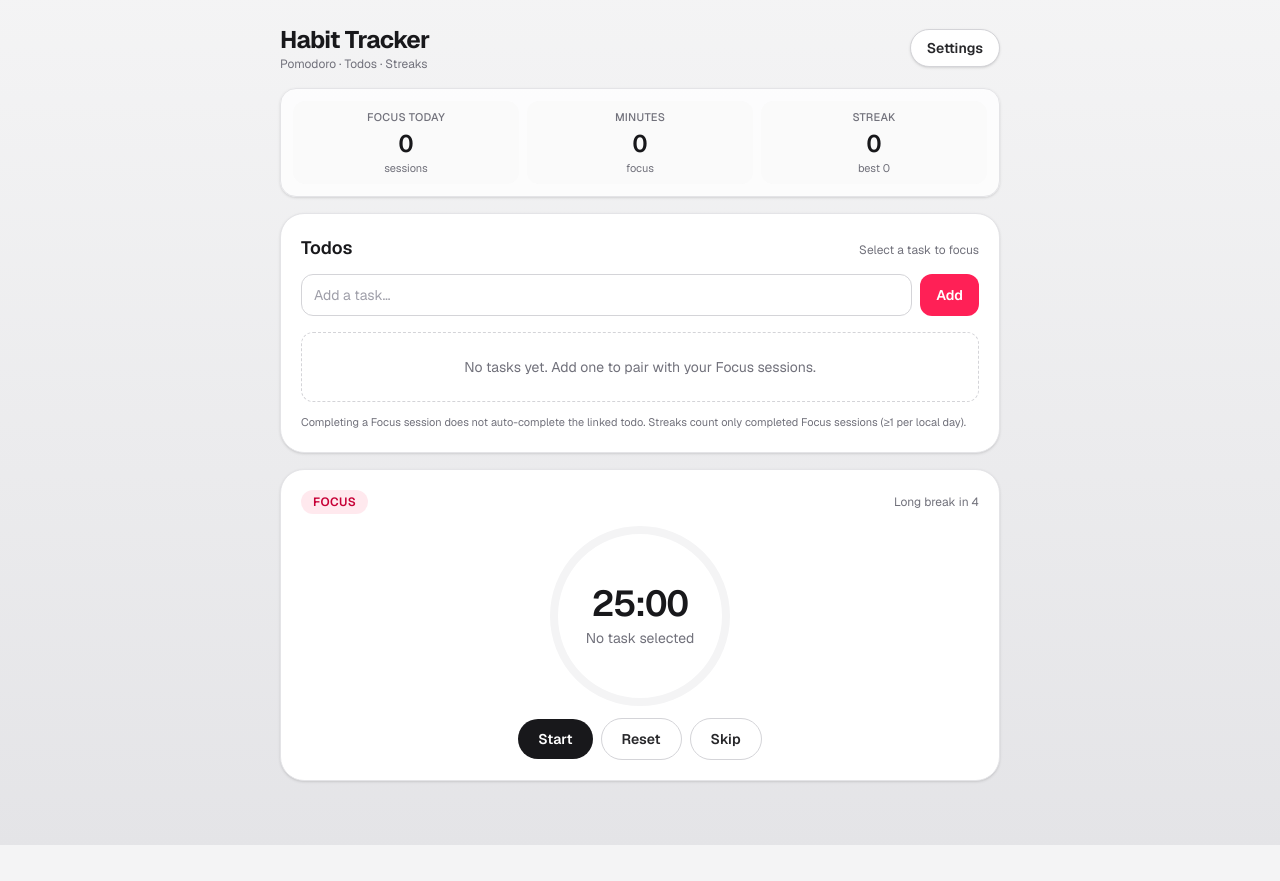
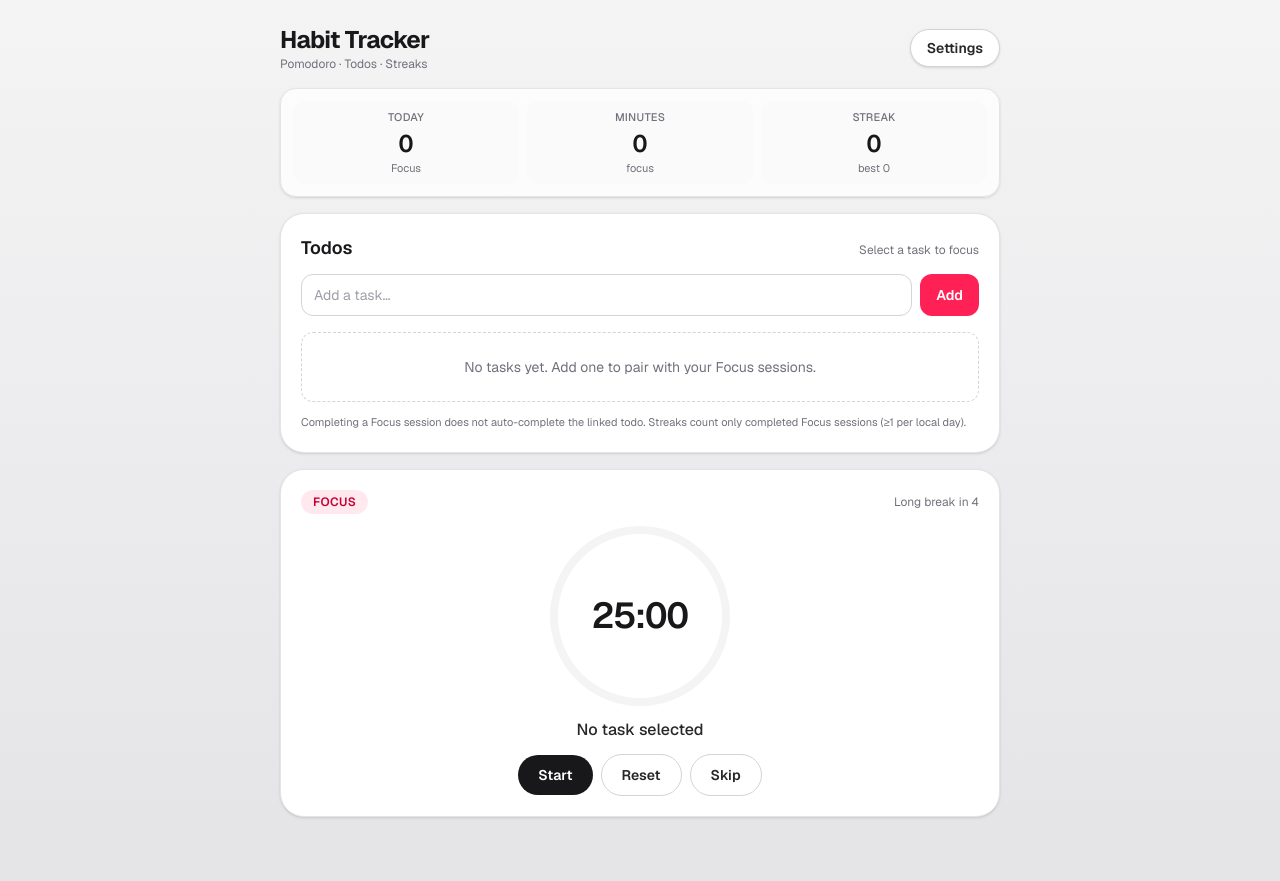
Before and after one commit to CDRchickenpasty/HabitTracker, a Next.js app: page / in a window 1280 px wide. Before the commit the page ends 845 px from the top, so only its background shows below. Built offline with nearby package versions, Linux system fonts and the light colour scheme.

Commit message:
Polish pack: Focus chrome, credit/abandon UX, presets, pre-end cue

```diff
--- a/src/components/Timer.tsx
+++ b/src/components/Timer.tsx
@@ -11,6 +11,7 @@ interface TimerProps {
   activeTodo: Todo | null;
   focusTowardLongBreak: number;
   isPrimary: boolean;
+  minimal?: boolean;
   onStart: () => void;
   onPause: () => void;
   onResume: () => void;
@@ -38,6 +39,7 @@ export function Timer({
   activeTodo,
   focusTowardLongBreak,
   isPrimary,
+  minimal = false,
   onStart,
   onPause,
   onResume,
@@ -50,6 +52,15 @@ export function Timer({
   const c = 2 * Math.PI * r;
   const offset = c * (1 - Math.min(1, Math.max(0, progress)));
 
+  const taskLabel =
+    mode === "focus"
+      ? activeTodo
+        ? activeTodo.text
+        : "No task selected"
+      : activeTodo
+        ? activeTodo.text
+        : null;
+
   return (
     <section
       aria-label="Pomodoro timer"
@@ -57,6 +68,7 @@ export function Timer({
         isPrimary ? "gap-5" : "gap-3"
       }`}
     >
+      {!minimal && (
         <div className="flex w-full items-center justify-between gap-2">
           <span
             className={`rounded-full px-3 py-1 text-xs font-semibold uppercase tracking-wide ${MODE_BG[mode]}`}
@@ -70,6 +82,15 @@ export function Timer({
             Long break in {Math.max(0, 4 - focusTowardLongBreak)}
           </span>
         </div>
+      )}
+
+      {minimal && (
+        <span
+          className={`rounded-full px-3 py-1 text-xs font-semibold uppercase tracking-wide ${MODE_BG[mode]}`}
+        >
+          {modeLabel(mode)}
+        </span>
+      )}
 
       <div
         className="relative"
@@ -100,7 +121,7 @@ export function Timer({
             strokeDashoffset={offset}
           />
         </svg>
-        <div className="absolute inset-0 flex flex-col items-center justify-center">
+        <div className="absolute inset-0 flex flex-col items-center justify-center px-4">
           <span
             className={`font-semibold tabular-nums tracking-tight text-zinc-900 dark:text-zinc-50 ${
               isPrimary ? "text-5xl sm:text-6xl" : "text-4xl"
@@ -108,11 +129,23 @@ export function Timer({
           >
             {formatTime(secondsLeft)}
           </span>
-          <span className="mt-1 max-w-[12rem] truncate text-center text-sm text-zinc-500 dark:text-zinc-400">
-            {activeTodo ? activeTodo.text : "No task selected"}
-          </span>
         </div>
       </div>
+
+      {/* Task title under clock for entire Focus (placeholder if unlinked) */}
+      {mode === "focus" && (
+        <p
+          className="max-w-sm truncate text-center text-base font-medium text-zinc-800 dark:text-zinc-100"
+          title={taskLabel ?? undefined}
+        >
+          {taskLabel}
+        </p>
+      )}
+      {mode !== "focus" && taskLabel && !minimal && (
+        <p className="max-w-sm truncate text-center text-sm text-zinc-500 dark:text-zinc-400">
+          {taskLabel}
+        </p>
+      )}
 
       <div className="flex flex-wrap items-center justify-center gap-2">
         {status === "idle" && (
--- a/src/components/TodayStrip.tsx
+++ b/src/components/TodayStrip.tsx
@@ -5,18 +5,42 @@ import type { DailyStats, StreakState } from "@/lib/types";
 interface TodayStripProps {
   todayStats: DailyStats;
   streak: StreakState;
+  compact?: boolean;
 }
 
-export function TodayStrip({ todayStats, streak }: TodayStripProps) {
+export function TodayStrip({ todayStats, streak, compact = false }: TodayStripProps) {
+  const focusCount = todayStats.focusSessionsCompleted;
+  const streakDays = streak.currentStreak;
+
+  if (compact) {
+    return (
+      <section
+        aria-label="Today summary"
+        className="flex items-center justify-center gap-4 rounded-2xl border border-zinc-200 bg-white/80 px-4 py-2.5 text-sm shadow-sm dark:border-zinc-700 dark:bg-zinc-900/80"
+      >
+        <span className="font-medium tabular-nums text-zinc-800 dark:text-zinc-100">
+          Today · {focusCount} Focus
+        </span>
+        <span className="text-zinc-300 dark:text-zinc-600" aria-hidden>
+          ·
+        </span>
+        <span className="font-medium tabular-nums text-zinc-800 dark:text-zinc-100">
+          Streak · {streakDays} days
+        </span>
+      </section>
+    );
+  }
+
   return (
     <section
       aria-label="Today summary"
       className="grid grid-cols-3 gap-2 rounded-2xl border border-zinc-200 bg-white/80 p-3 shadow-sm dark:border-zinc-700 dark:bg-zinc-900/80"
     >
       <Stat
-        label="Focus today"
-        value={String(todayStats.focusSessionsCompleted)}
-        hint="sessions"
+        label="Today"
+        value={String(focusCount)}
+        hint={focusCount === 1 ? "Focus" : "Focus"}
+        caption={`Today · ${focusCount} Focus`}
       />
       <Stat
         label="Minutes"
@@ -25,8 +49,9 @@ export function TodayStrip({ todayStats, streak }: TodayStripProps) {
       />
       <Stat
         label="Streak"
-        value={String(streak.currentStreak)}
+        value={String(streakDays)}
         hint={`best ${streak.bestStreak}`}
+        caption={`Streak · ${streakDays} days`}
       />
     </section>
   );
@@ -36,13 +61,18 @@ function Stat({
   label,
   value,
   hint,
+  caption,
 }: {
   label: string;
   value: string;
   hint: string;
+  caption?: string;
 }) {
   return (
-    <div className="flex flex-col items-center rounded-xl bg-zinc-50 px-2 py-2 dark:bg-zinc-800/60">
+    <div
+      className="flex flex-col items-center rounded-xl bg-zinc-50 px-2 py-2 dark:bg-zinc-800/60"
+      title={caption}
+    >
       <span className="text-[11px] font-medium uppercase tracking-wide text-zinc-500 dark:text-zinc-400">
         {label}
       </span>
--- a/src/lib/timerUtils.ts
+++ b/src/lib/timerUtils.ts
@@ -67,6 +67,31 @@ export function nextModeAfterCompletion(
   return { mode: "focus", focusTowardLongBreak };
 }
 
+/** Soft pre-end cue (quieter / lower than end sound). */
+export function playPreEndCue(): void {
+  try {
+    const Ctx =
+      window.AudioContext ||
+      (window as unknown as { webkitAudioContext: typeof AudioContext })
+        .webkitAudioContext;
+    if (!Ctx) return;
+    const ctx = new Ctx();
+    const osc = ctx.createOscillator();
+    const gain = ctx.createGain();
+    osc.type = "sine";
+    osc.frequency.value = 660;
+    gain.gain.value = 0.05;
+    osc.connect(gain);
+    gain.connect(ctx.destination);
+    osc.start();
+    gain.gain.exponentialRampToValueAtTime(0.0001, ctx.currentTime + 0.25);
+    osc.stop(ctx.currentTime + 0.3);
+    setTimeout(() => void ctx.close(), 400);
+  } catch {
+    // ignore
+  }
+}
+
 /** Play a short beep via Web Audio API (no asset required). */
 export function playEndSound(): void {
   try {
--- a/src/lib/types.ts
+++ b/src/lib/types.ts
@@ -26,6 +26,8 @@ export interface AppSettings {
   durations: DurationSettings;
   soundEnabled: boolean;
   notificationsEnabled: boolean;
+  /** Optional soft cue ~last 10s of a Focus (once per session) */
+  preEndCueEnabled: boolean;
   /** Show Testing section in settings */
   showTestingHooks: boolean;
   testOverrides: TestDurationOverrides;
@@ -73,6 +75,8 @@ export interface PersistedState {
   timer: LiveTimerState;
 }
 
+export const FOCUS_DURATION_PRESETS = [15, 25, 45, 50] as const;
+
 export const DEFAULT_SETTINGS: AppSettings = {
   durations: {
     focusMinutes: 25,
@@ -81,6 +85,7 @@ export const DEFAULT_SETTINGS: AppSettings = {
   },
   soundEnabled: true,
   notificationsEnabled: false,
+  preEndCueEnabled: false,
   showTestingHooks: false,
   testOverrides: {
     focusSeconds: null,
```
Also changed, not shown: 1 other file (tests, documents, lock files or other folders). Lines whose indentation alone changed are shown as unchanged.
